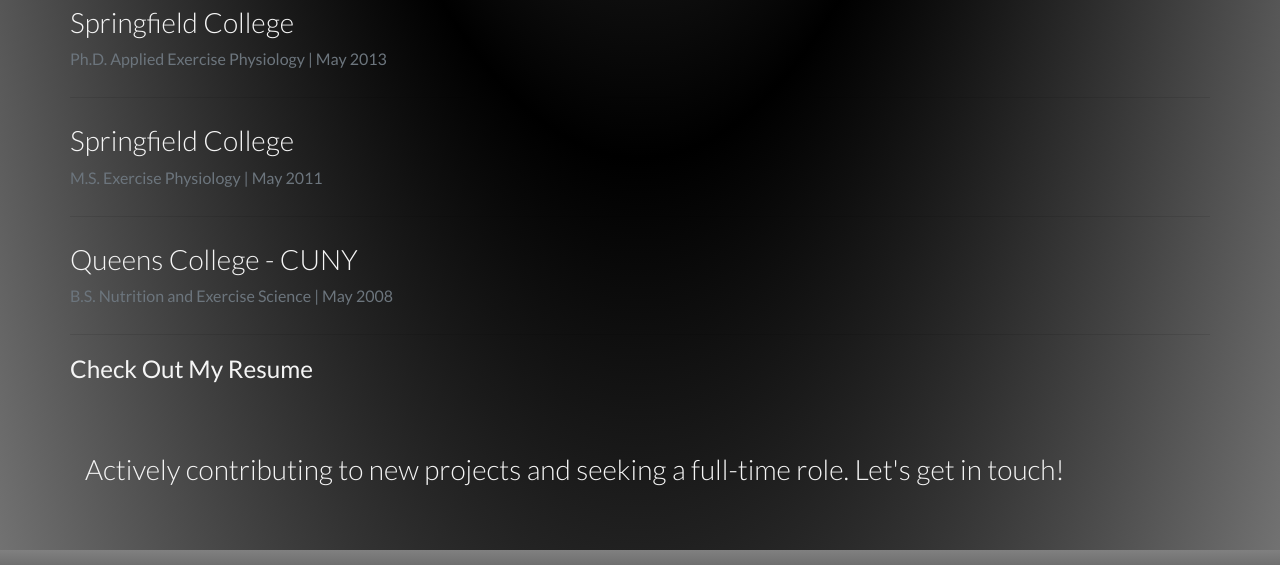
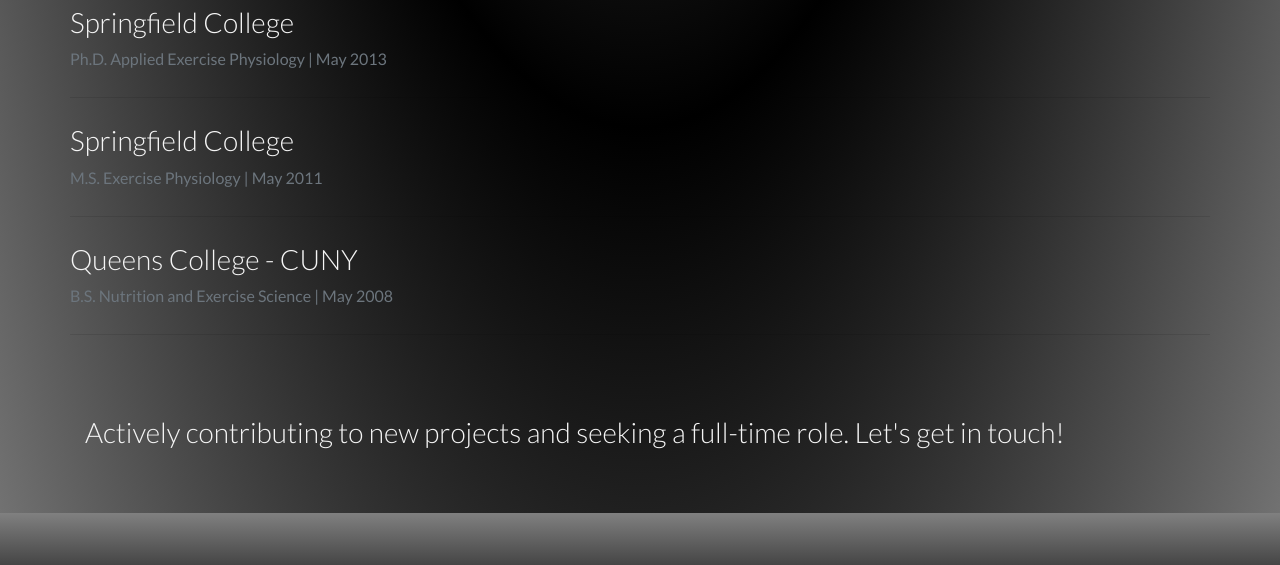
Before and after one commit to jwhberrios/Jessica-Berrios, a plain HTML site: page index.html in a window 1280 px wide. Shown: the part 3582-4147 px from the top of the page. Drawn offline with nearby package versions, Linux system fonts and the light colour scheme.

Commit message:
updated webpage

```diff
--- a/index.html
+++ b/index.html
@@ -241,29 +241,7 @@
             <span class="text-muted">B.S. Nutrition and Exercise Science | May 2008</span>
         </article>
         <hr />
-        <a href="https://docs.google.com/document/d/1BKmBGfC389yRl_vzu9tWrjDYnmpouuH0/edit?usp=sharing&ouid=110500584402843036589&rtpof=true&sd=true" class="button">Check Out My Resume</a>
-        </article>
 
-        <style>
-            .button:link {
-              color: whitesmoke;
-              background-color: transparent;
-              text-decoration: none;
-              font-size: 3ex;
-            }
-            .button:visited {
-              color: whitesmoke;
-              background-color: transparent;
-              text-decoration: none;
-              font-size: 3ex;
-            }
-            .button:hover {
-              color: orangered;
-              background-color: transparent;
-              text-decoration: underline;
-              font-size: 3ex;
-            }
-            </style>
     </section>
 
     <!-- AVAILABLE FOR WORK -->
```
